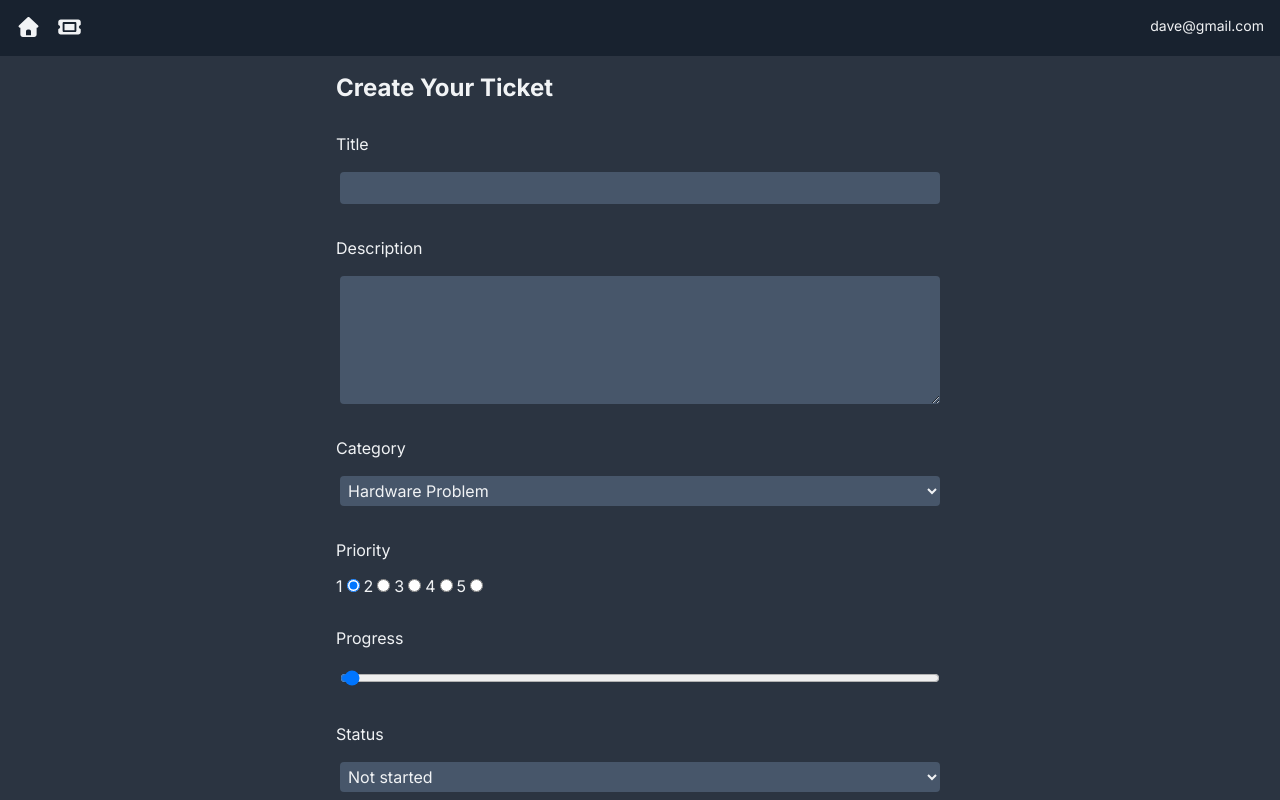
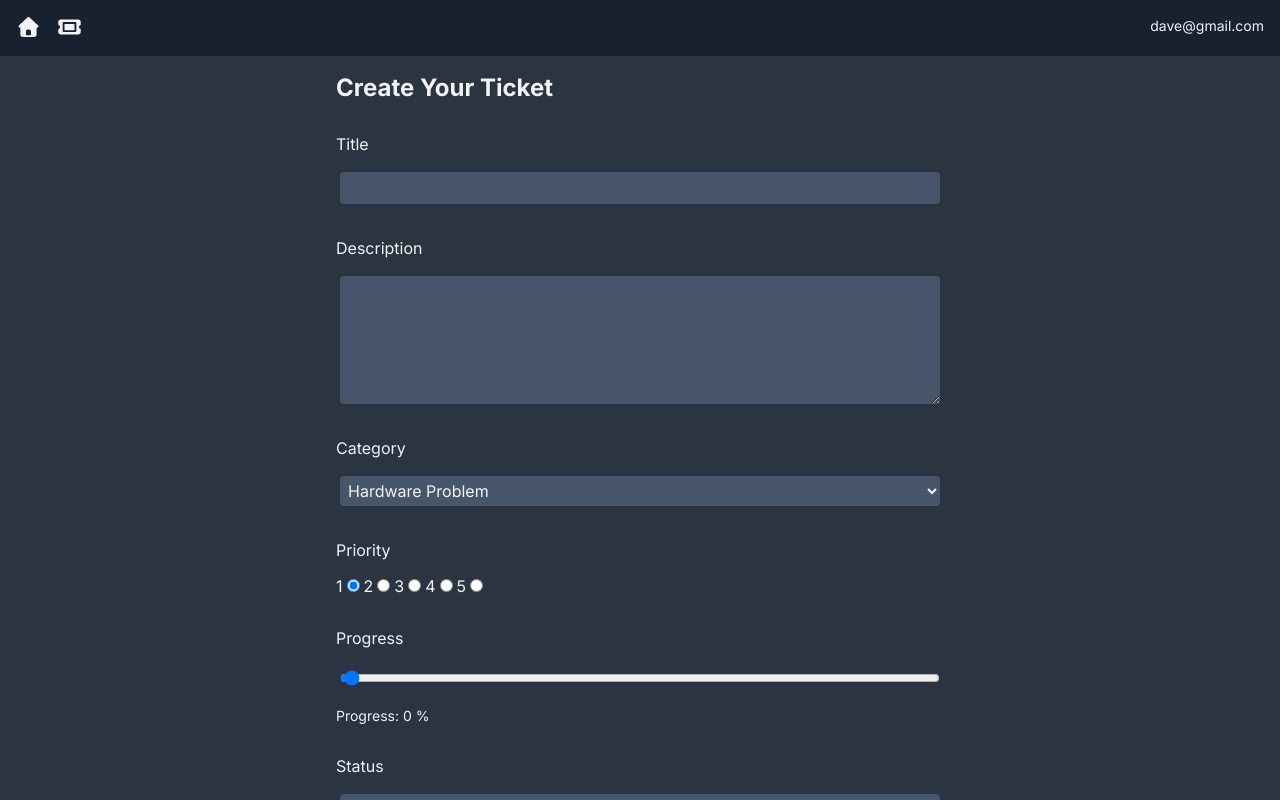
Before and after one commit to EnobongOffiong/ticket-system, a Next.js app: page /TicketPage/new in a window 1280 px wide. Built offline with nearby package versions, Linux system fonts and the light colour scheme.

Commit message:
added a progress value to form

```diff
--- a/app/(components)/TicketForm.jsx
+++ b/app/(components)/TicketForm.jsx
@@ -130,6 +130,7 @@ const TicketForm = () => {
           step={10}
           onChange={handleChange}
         />
+        <p>Progress: {formData.progress} % </p>
 
         <label>Status</label>
         <select
```
